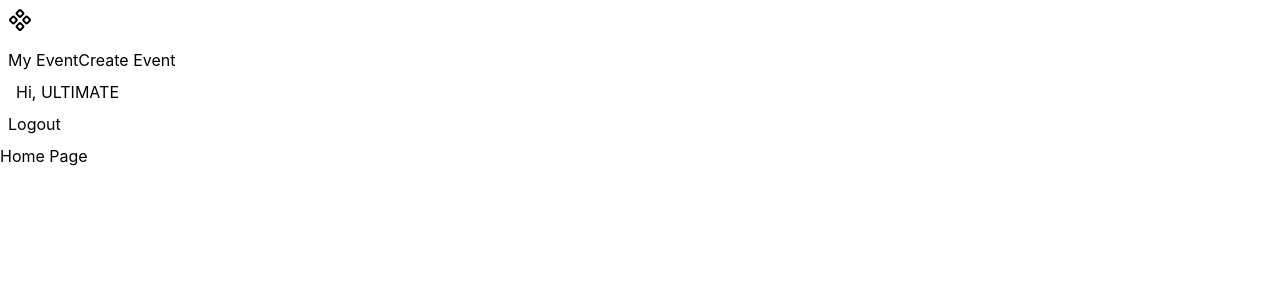
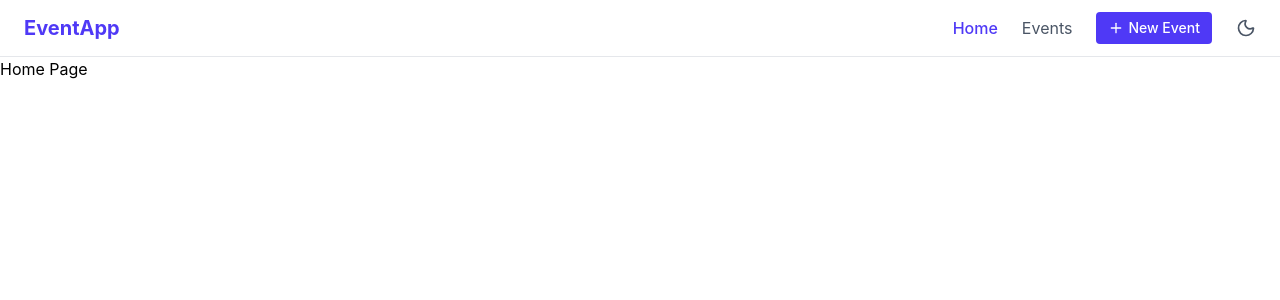
Before and after one commit to ultimatefaloe/event_app, a React (Vite) app: page / in a window 1280 px wide. Shown: the top 300 px of the page. Built offline with nearby package versions, Linux system fonts and the light colour scheme.

Commit message:
feat: build NavBar with NavLink active states and theme toggle

```diff
--- a/src/components/layouts/NavBar.jsx
+++ b/src/components/layouts/NavBar.jsx
@@ -1,23 +1,61 @@
-import { Component } from "lucide-react";
-import React from "react";
-import { Link } from "react-router";
+// src/components/layouts/NavBar.jsx
+import { NavLink, Link } from "react-router";
+import { Moon, Sun, Plus } from "lucide-react";
+import { useTheme } from "../../context/ThemeContext";
 
 const NavBar = () => {
+  const { theme, toggleTheme } = useTheme();
+
   return (
-    <div>
-      <div className="p-2">
-        <Component />
+    <nav className="bg-white dark:bg-gray-900 border-b border-gray-200 dark:border-gray-700 px-6 py-3 flex items-center justify-between">
+      <Link
+        to="/"
+        className="font-bold text-xl text-indigo-600 dark:text-indigo-400"
+      >
+        EventApp
+      </Link>
+
+      <div className="flex items-center gap-6">
+        <NavLink
+          to="/"
+          end
+          className={({ isActive }) =>
+            isActive
+              ? "text-indigo-600 dark:text-indigo-400 font-medium"
+              : "text-gray-600 dark:text-gray-300 hover:text-indigo-600 dark:hover:text-indigo-400"
+          }
+        >
+          Home
+        </NavLink>
+
+        <NavLink
+          to="/events"
+          className={({ isActive }) =>
+            isActive
+              ? "text-indigo-600 dark:text-indigo-400 font-medium"
+              : "text-gray-600 dark:text-gray-300 hover:text-indigo-600 dark:hover:text-indigo-400"
+          }
+        >
+          Events
+        </NavLink>
+
+        <Link
+          to="/events/new"
+          className="flex items-center gap-1 bg-indigo-600 text-white px-3 py-1.5 rounded hover:bg-indigo-700 text-sm font-medium"
+        >
+          <Plus size={16} />
+          New Event
+        </Link>
+
+        <button
+          onClick={toggleTheme}
+          className="text-gray-600 dark:text-gray-300 hover:text-indigo-600 dark:hover:text-indigo-400"
+          aria-label="Toggle theme"
+        >
+          {theme === "light" ? <Moon size={20} /> : <Sun size={20} />}
+        </button>
       </div>
-
-      <div className="p-2">
-        <Link to="/my-events">My Event</Link>
-        <Link to="/create-event">Create Event</Link>
-
-        <div className="p-2">Hi, ULTIMATE</div>
-
-        <Link to="/my-events">Logout</Link>
-      </div>
-    </div>
+    </nav>
   );
 };
 
```
